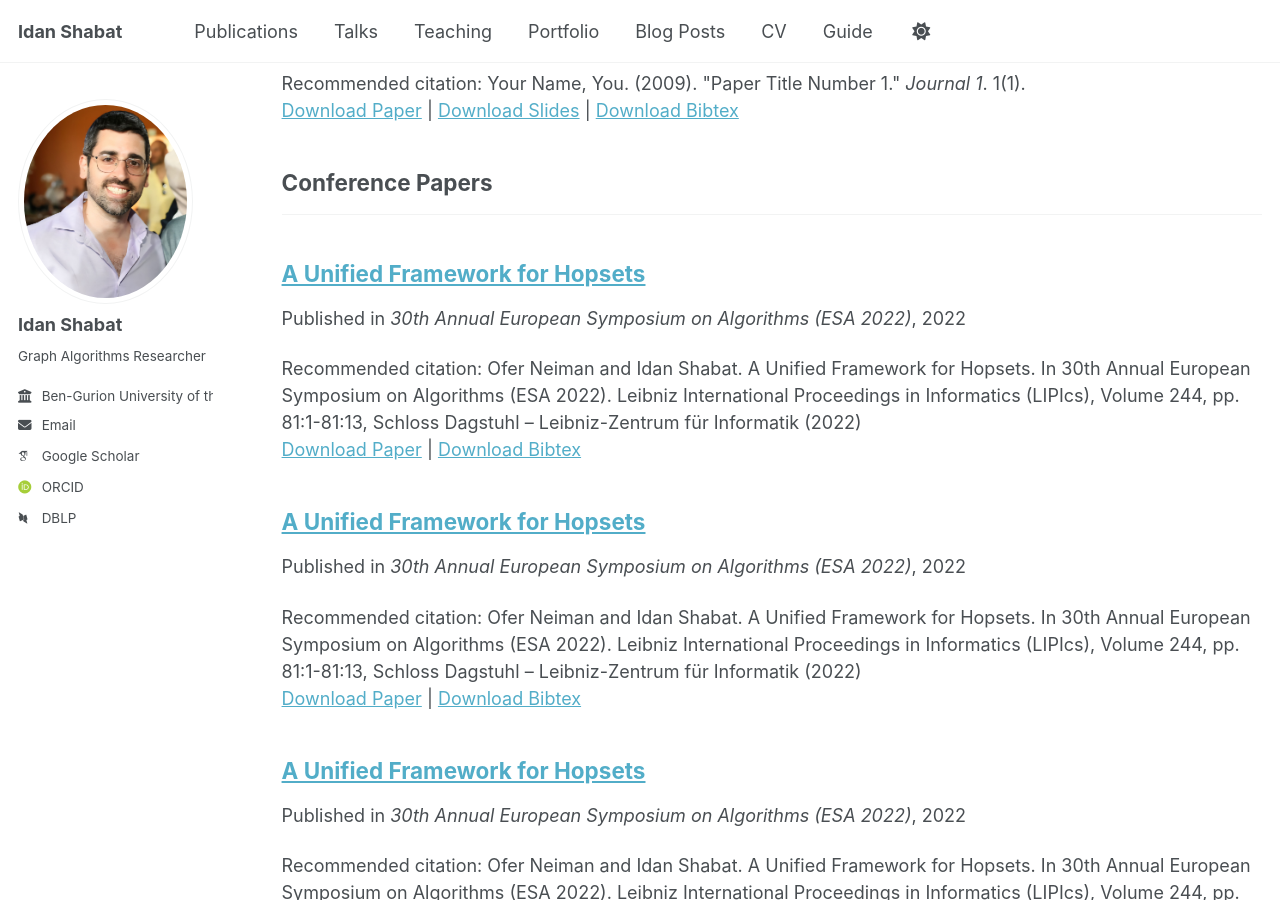
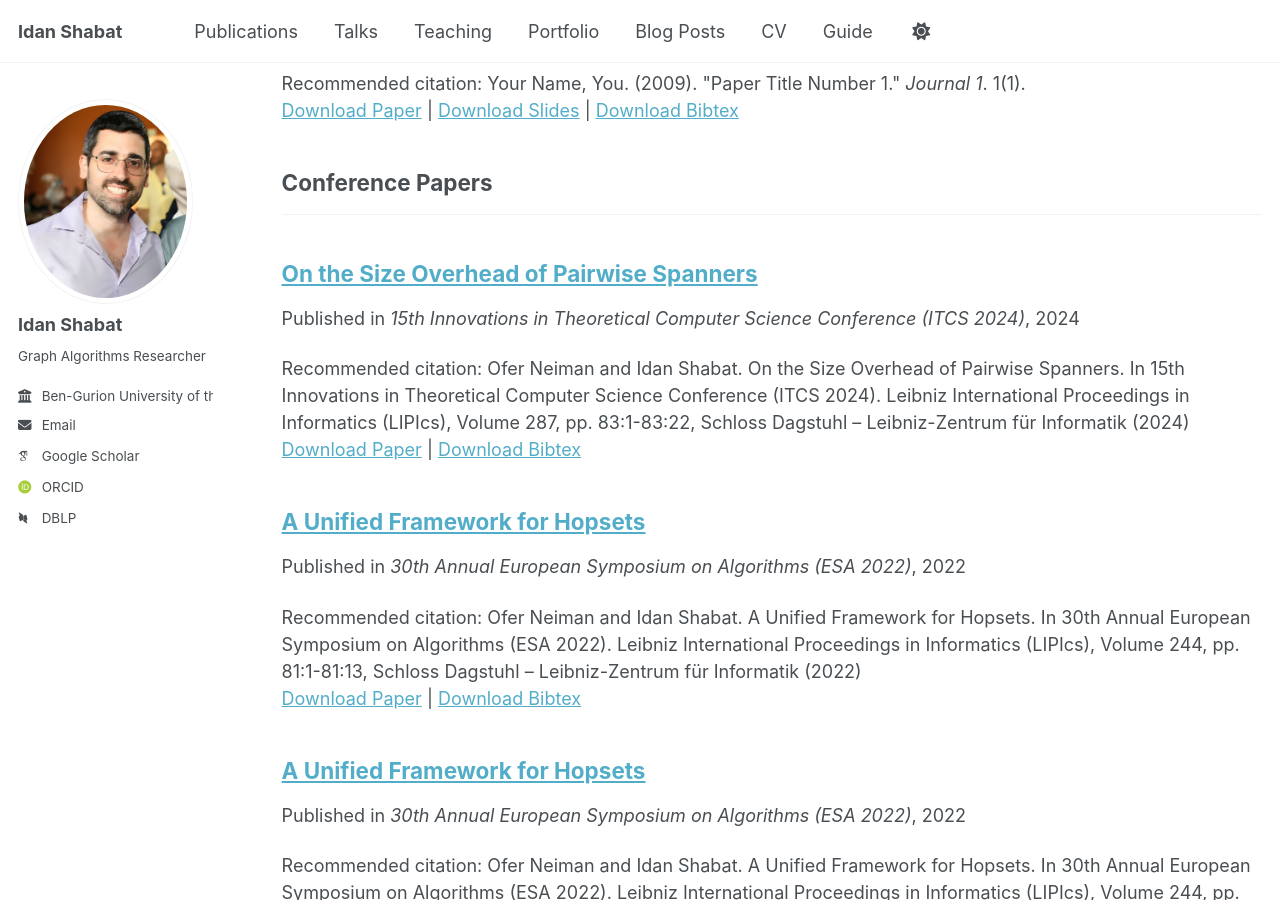
Before and after one commit to IdanShabat/idanshabat.github.io, a Jekyll site: the page built from _pages/publications.html, in a window 1280 px wide and 900 px high, scrolled down 380 px. Built offline with Jekyll 4.4.1, drawn with Linux system fonts in a browser that asks for light colours; some web fonts are replaced; a script that is not in the unit is left out.

Commit message:
Update On the Size Overhead of Pairwise Spanners.md

```diff
--- a/_publications/On the Size Overhead of Pairwise Spanners.md
+++ b/_publications/On the Size Overhead of Pairwise Spanners.md
@@ -1,12 +1,12 @@
 ---
-title: "A Unified Framework for Hopsets"
+title: "On the Size Overhead of Pairwise Spanners"
 collection: publications
 category: conferences
-permalink: /publication/A Unified Framework for Hopsets
+permalink: /publication/On the Size Overhead of Pairwise Spanners
 excerpt:
-date: 2022-09-01
-venue: '30th Annual European Symposium on Algorithms (ESA 2022)'
-paperurl: 'https://doi.org/10.4230/LIPIcs.ESA.2022.81'
-bibtexurl: 'https://scholar.googleusercontent.com/scholar.bib?q=info:ogapy2e3veAJ:scholar.google.com/&output=citation&scisdr=ChXmN3aWEMnX7bZ6fmU:ABGrvjIAAAAAaQt8ZmUvpFU5Qof206PjOVpfS7M&scisig=ABGrvjIAAAAAaQt8ZgyvfwYiNI8B6xlRZz_9t2M&scisf=4&ct=citation&cd=-1&hl=iw'
-citation: 'Ofer Neiman and Idan Shabat. A Unified Framework for Hopsets. In 30th Annual European Symposium on Algorithms (ESA 2022). Leibniz International Proceedings in Informatics (LIPIcs), Volume 244, pp. 81:1-81:13, Schloss Dagstuhl – Leibniz-Zentrum für Informatik (2022)'
+date: 2024-01-24
+venue: '15th Innovations in Theoretical Computer Science Conference (ITCS 2024)'
+paperurl: 'https://doi.org/10.4230/LIPIcs.ITCS.2024.83'
+bibtexurl: 'https://drops.dagstuhl.de/entities/document/10.4230/LIPIcs.ITCS.2024.83/metadata/bibtex/download'
+citation: 'Ofer Neiman and Idan Shabat. On the Size Overhead of Pairwise Spanners. In 15th Innovations in Theoretical Computer Science Conference (ITCS 2024). Leibniz International Proceedings in Informatics (LIPIcs), Volume 287, pp. 83:1-83:22, Schloss Dagstuhl – Leibniz-Zentrum für Informatik (2024)'
 ---
```
